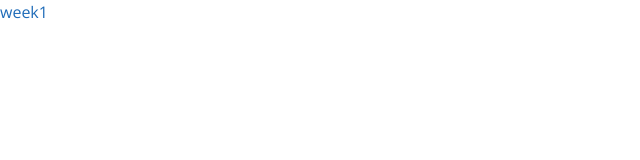
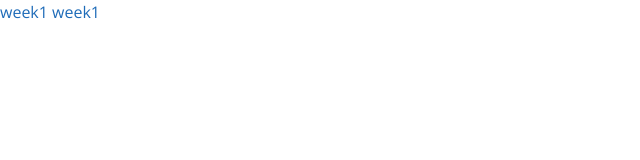
Before and after one commit to darrenyaoyao/webstudy, a plain HTML site: page index.html in a window 1280 px wide. Shown: the full height of the page, 0-640 px from the left. Drawn offline with nearby package versions, Linux system fonts and the light colour scheme.

Commit message:
home page week2

```diff
--- a/index.html
+++ b/index.html
@@ -11,5 +11,6 @@
   </head>
   <body>
     <a href="./week1/index.html">week1</a>
+    <a href="./week2/index.html">week1</a>
   </body>
 </html>
```
